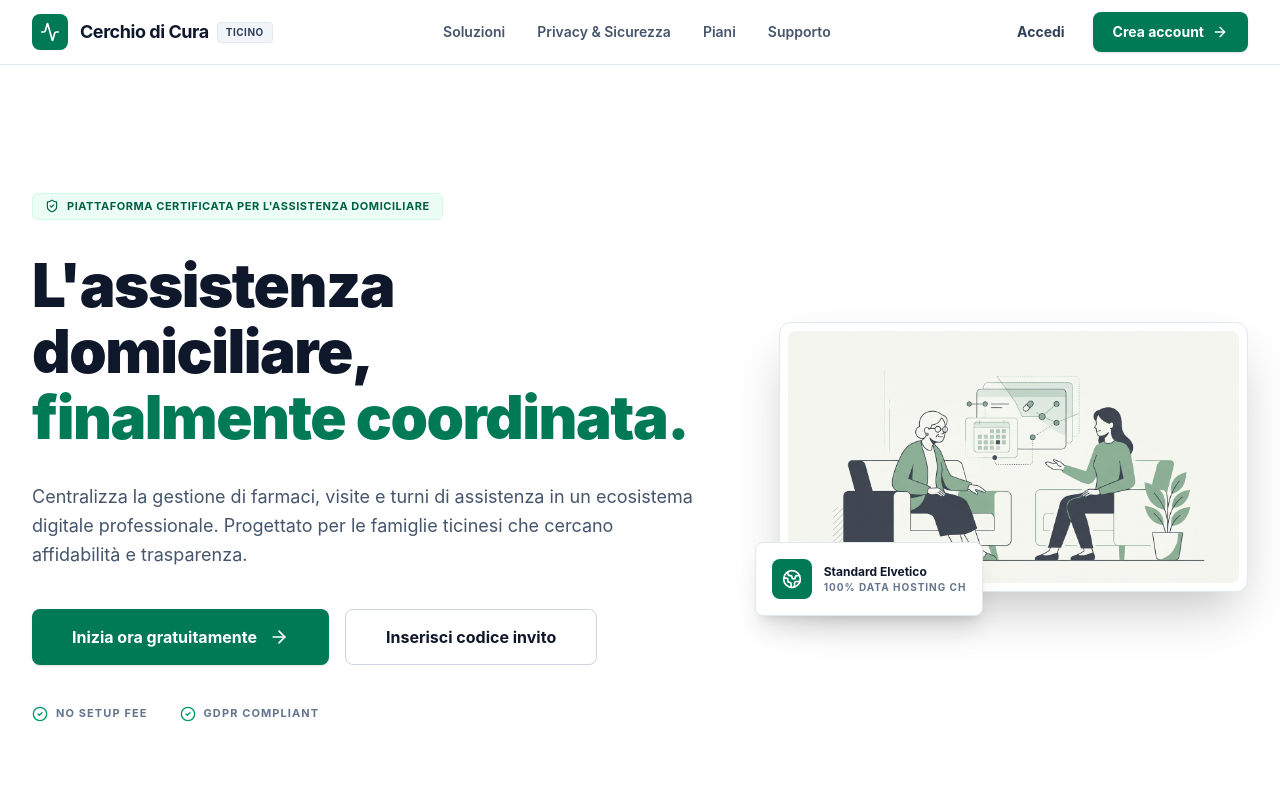
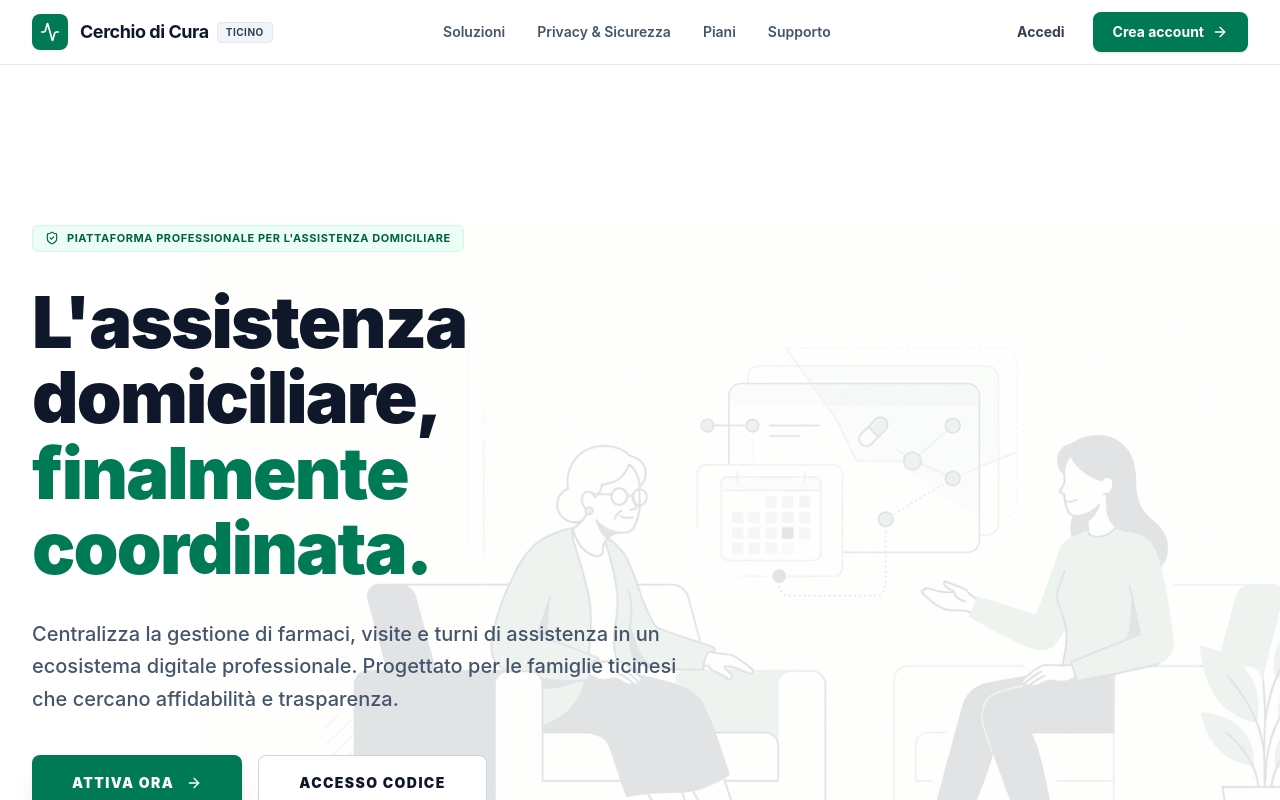
Before and after one commit to gabrielecode/cerchiodicure, a React (Vite) app: page / in a window 1280 px wide. Shown: the top 800 px of the page. Built offline with nearby package versions, Linux system fonts and the light colour scheme.

Commit message:
feat: add hero image to landing page
Integrate a professional hero image into the landing page to improve visual appeal and engagement for family caregivers.

```diff
--- a/src/components/LandingPage.tsx
+++ b/src/components/LandingPage.tsx
@@ -21,6 +21,7 @@ import {
   Briefcase
 } from 'lucide-react';
 import { InstallBanner } from './InstallBanner';
+import heroImage from '../assets/hero.jpg';
 
 export const LandingPage: React.FC = () => {
   const { setCurrentView } = useApp();
@@ -91,70 +92,60 @@ export const LandingPage: React.FC = () => {
         </div>
       </header>
 
-      {/* Professional Hero Section */}
-      <section className="relative overflow-hidden pt-20 pb-24 lg:pt-32 lg:pb-40 bg-white">
-        <div className="max-w-7xl mx-auto px-4 sm:px-6 lg:px-8 relative z-10">
-          <div className="grid lg:grid-cols-12 gap-16 items-center">
-            <div className="lg:col-span-7 text-left">
+      {/* Professional Hero Section with Background Watermark */}
+      <section className="relative overflow-hidden pt-24 pb-32 lg:pt-40 lg:pb-52 bg-white flex items-center min-h-[600px] sm:min-h-[700px]">
+
+        {/* Background Image Layer (Watermark) */}
+        <div className="absolute inset-0 z-0 pointer-events-none flex items-center justify-center lg:justify-end overflow-hidden">
+          <div className="w-full max-w-5xl lg:max-w-6xl opacity-10 lg:opacity-15 transform scale-110 lg:translate-x-32 transition-opacity duration-1000">
+            <img
+              src={heroImage}
+              alt=""
+              className="w-full h-auto object-contain"
+              loading="eager"
+            />
+          </div>
+        </div>
+
+        <div className="max-w-7xl mx-auto px-4 sm:px-6 lg:px-8 relative z-10 w-full">
+          <div className="max-w-3xl">
             <div className="inline-flex items-center gap-2 px-3 py-1 rounded-md bg-emerald-50 text-emerald-800 text-[11px] font-bold uppercase tracking-wider border border-emerald-100 mb-8">
               <ShieldCheck className="w-3.5 h-3.5" />
-                <span>Piattaforma certificata per l'assistenza domiciliare</span>
+              <span>Piattaforma professionale per l'assistenza domiciliare</span>
             </div>
-              <h1 className="text-4xl sm:text-5xl lg:text-6xl font-black text-slate-900 tracking-tight leading-[1.1] mb-8">
+
+            <h1 className="text-4xl sm:text-5xl lg:text-7xl font-black text-slate-900 tracking-tight leading-[1.05] mb-8">
               L'assistenza domiciliare, <br />
               <span className="text-emerald-700">finalmente coordinata.</span>
             </h1>
-              <p className="text-lg text-slate-600 mb-10 max-w-2xl leading-relaxed">
+
+            <p className="text-lg sm:text-xl text-slate-600 mb-10 max-w-2xl leading-relaxed font-medium">
               Centralizza la gestione di farmaci, visite e turni di assistenza in un ecosistema digitale professionale. Progettato per le famiglie ticinesi che cercano affidabilità e trasparenza.
             </p>
+
             <div className="flex flex-col sm:flex-row items-center gap-4">
               <button
                 onClick={() => setCurrentView('login')}
-                  className="w-full sm:w-auto h-14 bg-emerald-700 hover:bg-emerald-800 text-white font-bold px-10 rounded-lg shadow-sm transition-all flex items-center justify-center gap-3 text-base"
+                className="w-full sm:w-auto h-14 bg-emerald-700 hover:bg-emerald-800 text-white font-black uppercase tracking-widest rounded-lg shadow-xl transition-all flex items-center justify-center gap-3 text-sm px-10"
               >
-                  <span>Inizia ora gratuitamente</span>
-                  <ArrowRight className="w-5 h-5" />
+                <span>Attiva ora</span>
+                <ArrowRight className="w-4 h-4" />
               </button>
               <button
                 onClick={() => setCurrentView('login')}
-                  className="w-full sm:w-auto h-14 bg-white hover:bg-slate-50 text-slate-900 font-bold px-10 rounded-lg border border-slate-300 transition-all flex items-center justify-center gap-2 text-base"
+                className="w-full sm:w-auto h-14 bg-white hover:bg-slate-50 text-slate-900 font-black uppercase tracking-widest px-10 rounded-lg border border-slate-300 transition-all flex items-center justify-center gap-2 text-sm"
               >
-                  <span>Inserisci codice invito</span>
+                <span>Accesso Codice</span>
               </button>
             </div>
 
-              <div className="mt-10 flex items-center gap-8 text-[11px] font-bold text-slate-500 uppercase tracking-widest">
+            <div className="mt-12 flex items-center gap-8 text-[10px] font-black text-slate-400 uppercase tracking-[0.2em]">
               <span className="flex items-center gap-2">
                 <CheckCircle2 className="w-4 h-4 text-emerald-600" /> No setup fee
               </span>
-                <span className="flex items-center gap-2">
-                  <CheckCircle2 className="w-4 h-4 text-emerald-600" /> GDPR Compliant
+              <span className="flex items-center gap-2 border-l border-slate-200 pl-8">
+                <Globe2 className="w-4 h-4 text-emerald-600" /> Swiss Data Hosting
               </span>
-              </div>
-            </div>
-
-            {/* Hero Illustration */}
-            <div className="lg:col-span-5 relative">
-              <div className="relative z-10 rounded-xl overflow-hidden shadow-2xl border border-slate-200 bg-white p-2">
-                <img
-                  src="/assets/aistudio/Daughter_and_mother_interacting___1fa1ba8c_6308a603.jpg"
-                  alt="Coordinamento assistenza familiare"
-                  className="w-full h-auto rounded-lg"
-                />
-              </div>
-
-              {/* Badge Overlay */}
-              <div className="absolute -bottom-6 -left-6 bg-white p-4 rounded-lg shadow-xl border border-slate-200 hidden md:block z-20">
-                <div className="flex items-center gap-3">
-                  <div className="w-10 h-10 rounded-lg bg-emerald-700 flex items-center justify-center text-white">
-                    <Globe2 className="w-5 h-5" />
-                  </div>
-                  <div>
-                    <p className="text-xs font-bold text-slate-900">Standard Elvetico</p>
-                    <p className="text-[10px] text-slate-500 uppercase tracking-widest font-bold">100% Data Hosting CH</p>
-                  </div>
-                </div>
-              </div>
             </div>
           </div>
         </div>
```
Also changed, not shown: src/assets/hero.jpg (added). Lines whose indentation alone changed are shown as unchanged.
